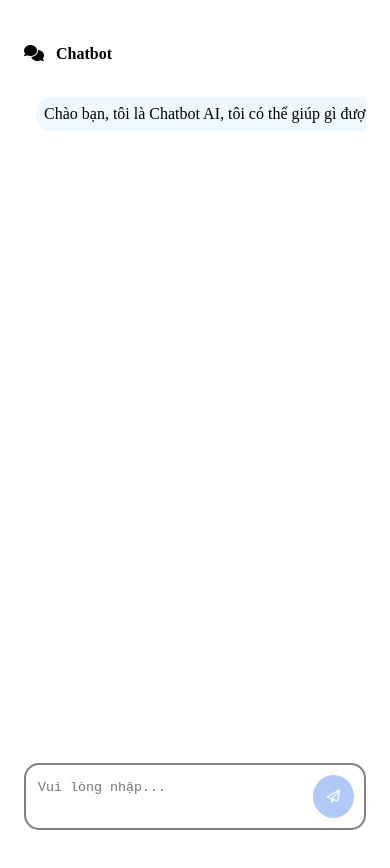
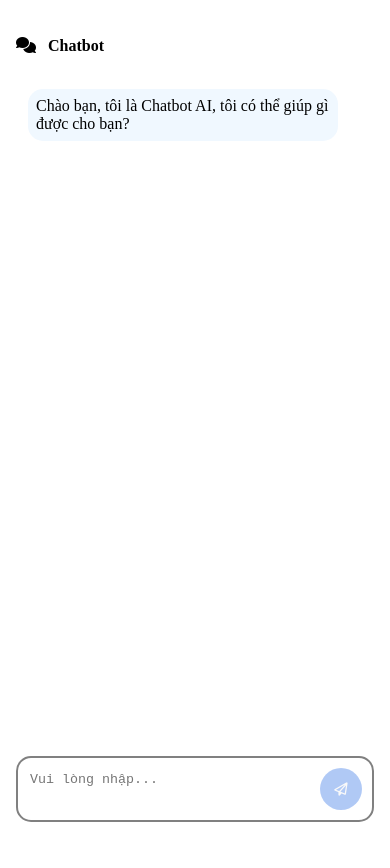
Before and after one commit to phanthainam081120112022/Chatbot-AI, a website: page index.html in a window 390 px wide. Drawn offline with Linux system fonts and the light colour scheme.

Commit message:
Refactor CSS styles for layout and button

```diff
--- a/style.css
+++ b/style.css
@@ -33,22 +33,24 @@ body {
     background-color: aliceblue;
     margin: 12px;
     padding: 8px;
-    width: min-content;
-    max-width: 50%;
-    min-width: 500px;
+    width: fit-content;
+    max-width: 70%;
+    min-width: 220px;
     border-radius: 15px;
+    overflow-wrap: anywhere;
 }
 
 .own {
     background-color: cornflowerblue;
     margin: 12px;
     padding: 8px;
-    width: min-content;
-    max-width: 50%;
+    width: fit-content;
+    max-width: 70%;
     min-width: 200px;
     margin-left: auto;
     border-radius: 15px;
     color: whitesmoke;
+    overflow-wrap: anywhere;
 }
 
 /* FOOTER */
@@ -70,6 +72,8 @@ body {
 
 .enter{
     margin-left: auto;
+    display: flex;
+    gap: 8px;
 }
 
 .input-text {
@@ -85,12 +89,36 @@ body {
     outline: none;
 }
 
-.button{
+.button,
+.voice-button,
+.speak-button {
     padding: 14px;
     border-radius: 100%;
-    background-color: cornflowerblue;
     color: whitesmoke;
     border: none;
+    cursor: pointer;
+    opacity: 1;
+    transition: 0.2s;
+    width: 46px;
+    height: 46px;
+}
+
+.button,
+.speak-button.active {
+    background-color: cornflowerblue;
+}
+
+.voice-button {
+    background-color: seagreen;
+}
+
+.speak-button {
+    background-color: gray;
+}
+
+.voice-button.listening {
+    background-color: crimson;
+    box-shadow: 0 0 0 6px rgba(220, 20, 60, 0.16);
 }
 
 .loading{
@@ -103,13 +131,30 @@ body {
     display: block;
 }
 
-.button {
-    cursor: pointer;
-    opacity: 1;
-    transition: 0.2s;
-}
-
-.button:disabled {
+.button:disabled,
+.voice-button:disabled,
+.speak-button:disabled {
     cursor: not-allowed;
     opacity: 0.5;
 }
+
+@media (max-width: 640px) {
+    html,
+    body {
+        margin: 8px;
+    }
+
+    .guest,
+    .own {
+        max-width: 82%;
+        min-width: 0;
+    }
+
+    .button,
+    .voice-button,
+    .speak-button {
+        width: 42px;
+        height: 42px;
+        padding: 12px;
+    }
+}
```
